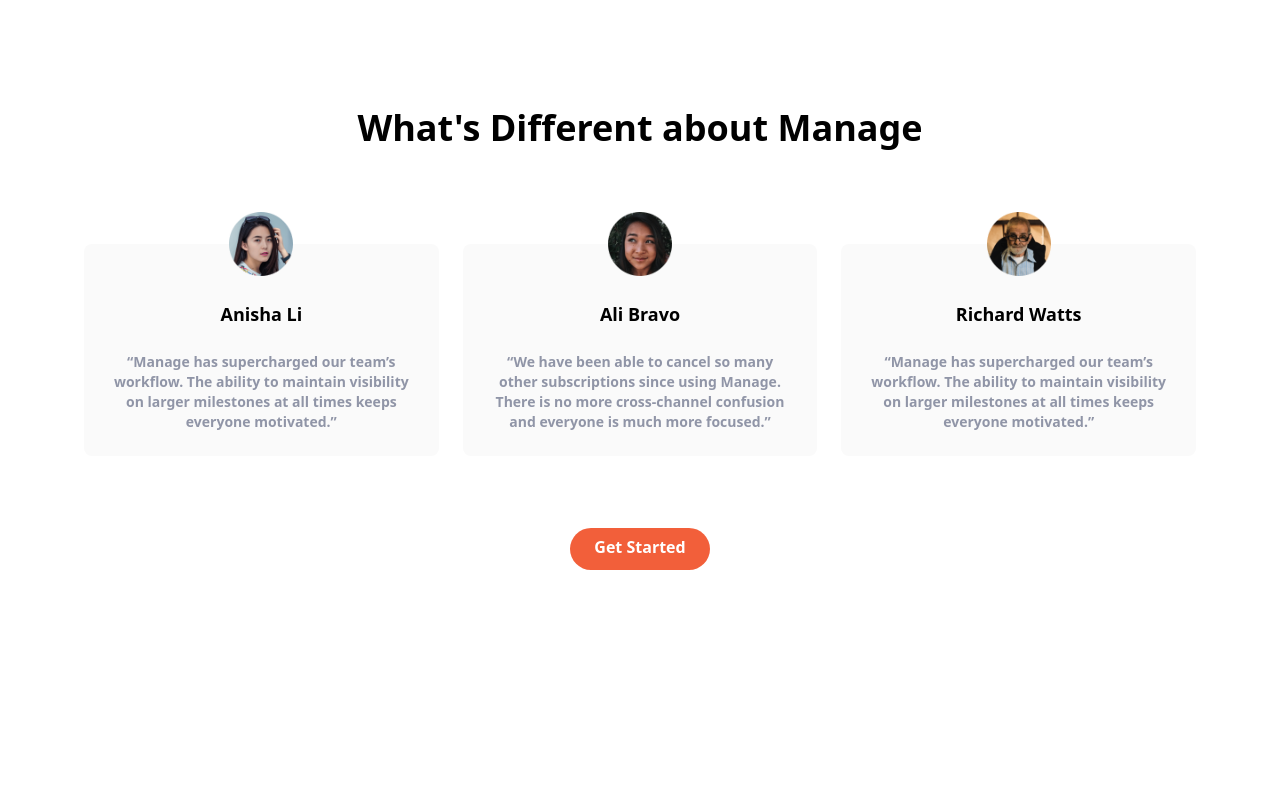
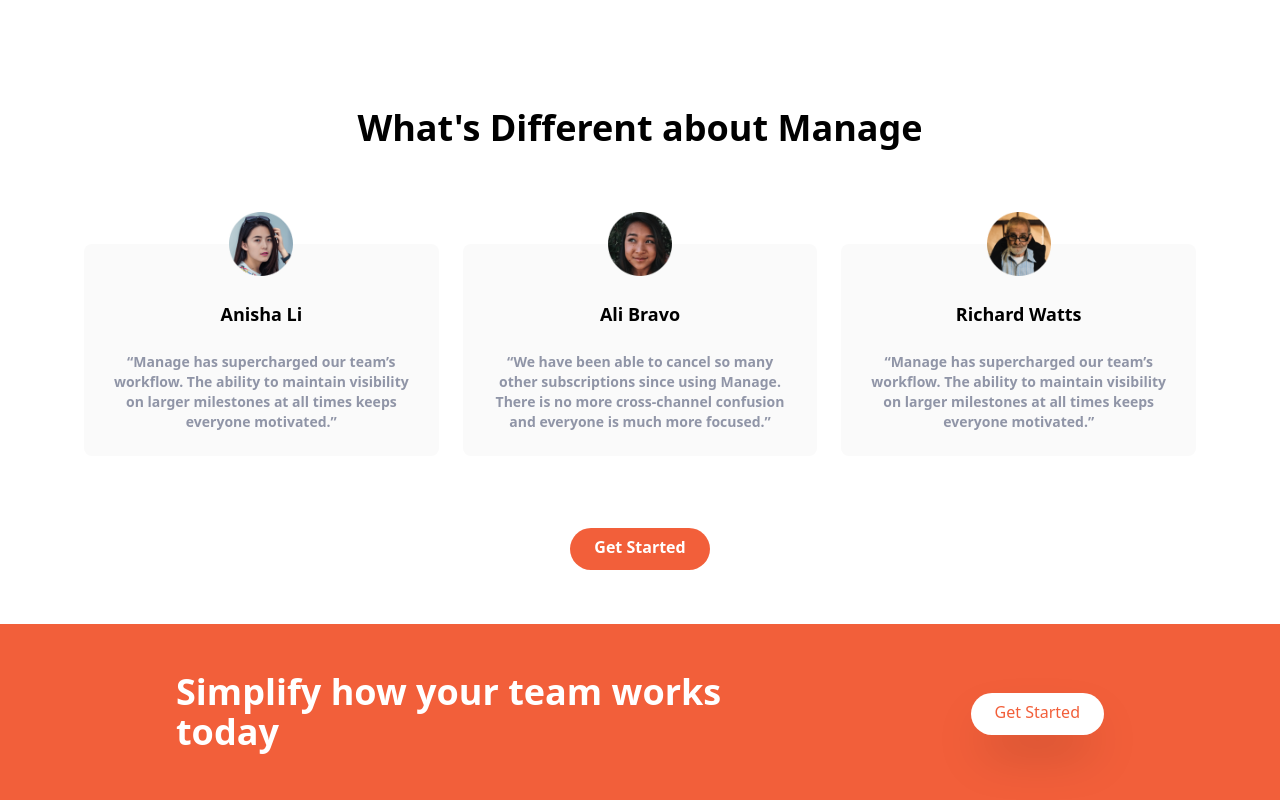
Before and after one commit to walshyc/tailwind-project, a website: page index.html in a window 1280 px wide. Shown: the part 1160-1960 px from the top of the page. Before the commit the page ends 1784 px from the top, so only its background shows below. Drawn offline with Linux system fonts and the light colour scheme.

Commit message:
added CTA section

```diff
--- a/index.html
+++ b/index.html
@@ -188,6 +188,22 @@
       </div>
     </section>
 
+    <!-- CTA Section -->
+    <div class="bg-brightRed" id="cta">
+      <div class="container flex flex-col items-center justify-between px-6 py-24 mx-auto space-y-12 md:py-12 md:flex-row md:space-y-0">
+        <h2 class="text-5xl font-bold leading-tight text-center text-white md:text-4xl md:max-w-xl md:text-left">
+          Simplify how your team works today
+        </h2>
+        <div class="">
+          <a
+          href=""
+          class="text-base baseline rounded-full bg-white p-3 px-6 pt-2 text-brightRed hover:bg-gray-900 shadow-2xl"
+          >Get Started</a
+        >
+        </div>
+
+      </div>
+    </div>
 
   </body>
 </html>
```
Also changed, not shown: css/main.css.
